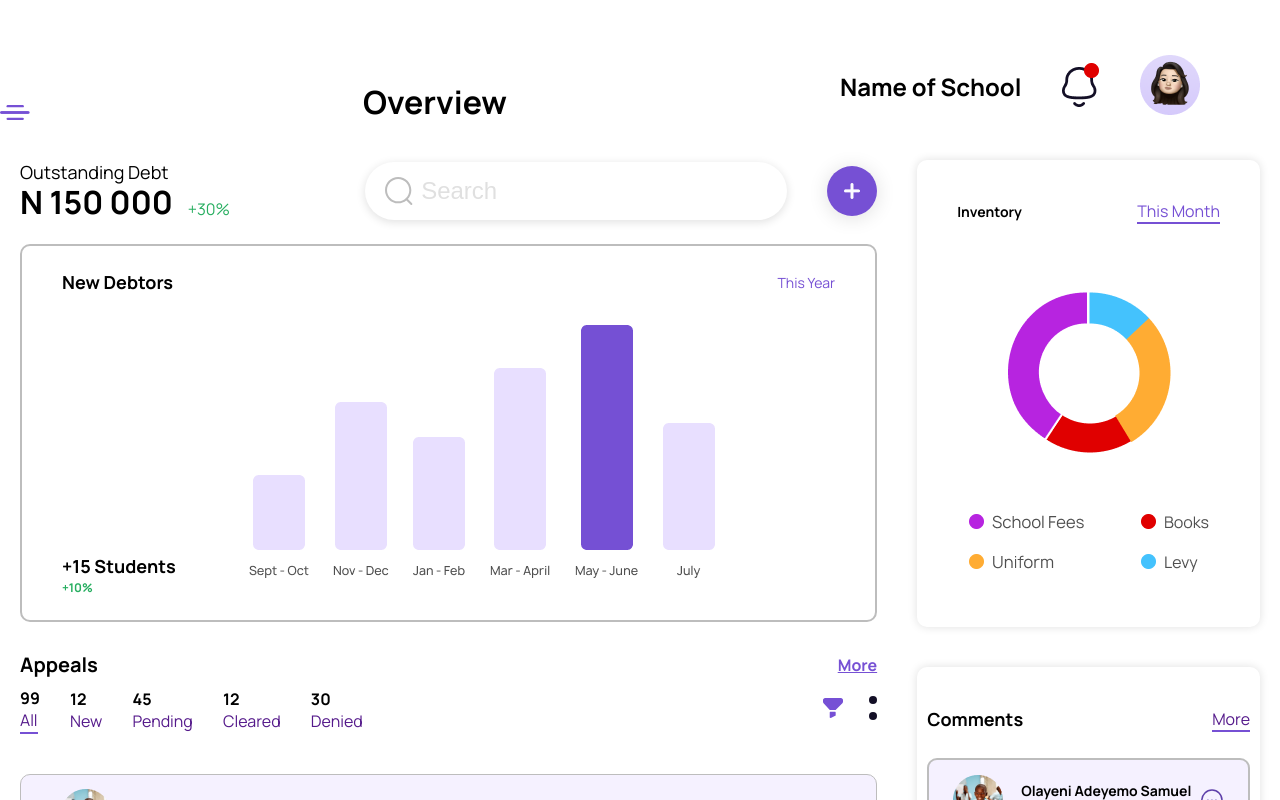
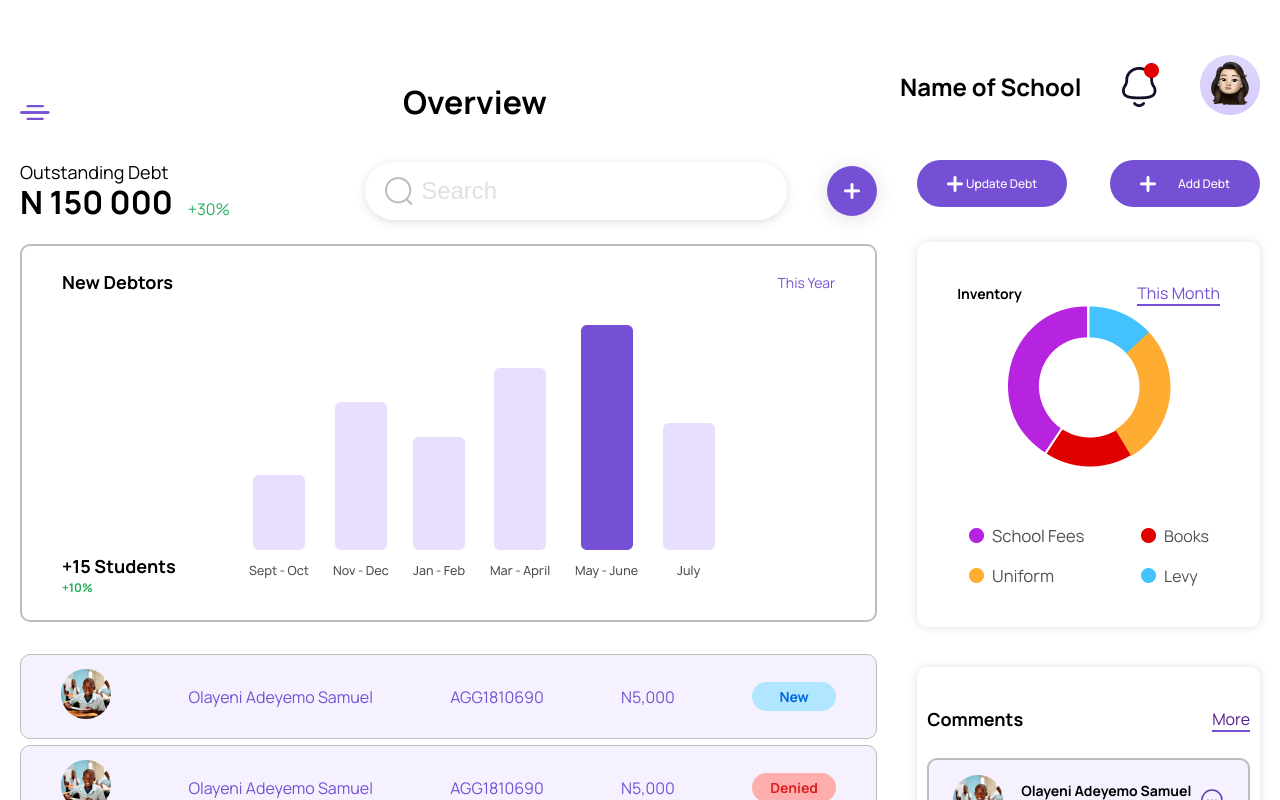
Before and after one commit to zuri-training/My_debtors_Team35, a Next.js app in the folder Frontend/studebt/: page /school/dashboard in a window 1280 px wide. Shown: the top 800 px of the page. Built offline with nearby package versions, Linux system fonts and the light colour scheme.

Commit message:
Fixed some corrections in the school dashboard

```diff
--- a/Frontend/studebt/components/SchoolMain.js
+++ b/Frontend/studebt/components/SchoolMain.js
@@ -45,7 +45,7 @@ const SchoolMain = () => {
                     </div>
                 </div>
                 <div className="main-center-bottom">
-                    <div className="main-center-bottom-top">
+                    {/* <div className="main-center-bottom-top">
                         <h6 className=''>Appeals</h6>
                         <div className="main-center-bottom-top-more">
                             <Link href=""><a className='secondary-btn'>More</a></Link>
@@ -108,7 +108,7 @@ const SchoolMain = () => {
                             <img src="/images/sort.svg" alt="" id='debtors-sort-icon' />
                             <img src="/images/option.svg" alt="" id='debtors-option-icon' />
                         </div>
-                    </div>
+                    </div> */}
                     <div className="main-center-bottom-debtors">
                         <div className="main-center-bottom-debtors-debtor">
                             <div className="main-center-bottom-debtors-debtor-profile-img">
@@ -165,6 +165,16 @@ const SchoolMain = () => {
                 </div>
             </div>
             <div className="school-main-right">
+                <div className="school-main-right-debtors-edit" >
+                    <div className="school-main-rights-debtors-edit-update-debt">
+                        <img src="/images/Plus.png" alt="" />
+                        <div className="">Update Debt</div>
+                    </div>
+                    <div className="school-main-rights-debtors-edit-add-debt">
+                        <img src="/images/Plus.png" alt="" />
+                        <div className="">Add Debt</div>
+                    </div>
+                </div>
                 <div className="school-main-right-inventory-box">
                     <div className="school-main-right-inventory-box-top">
                         <div className="st-bold">
--- a/Frontend/studebt/styles/schoolDash.css
+++ b/Frontend/studebt/styles/schoolDash.css
@@ -82,7 +82,7 @@
     display: flex;
     justify-content: flex-start;
     align-items: center;
-    font-size: 24px;
+    font-size: 16px;
 }
 
 .side-bar-menu-item:hover {
@@ -116,7 +116,6 @@
     display: flex;
     justify-content: space-between;
     align-items: flex-end;
-    margin-right: 40px;
     padding-right: 40px;
     position: sticky;
     top: 0;
@@ -344,13 +343,38 @@
 }
 
 /* School Main Right */
-.school-main-right {
-}
 
 /* School Main Inventory */
 
+.school-main-right-debtors-edit {
+    display: flex;
+    justify-content: space-between;
+    align-items: center;
+    margin-bottom: 35px;
+}
+
+
+/* .school-main-rights-debtors-edit-update- img,
+.school-main-rights-debtors-edit-add-debt {
+
+} */
+.school-main-rights-debtors-edit-update-debt,
+.school-main-rights-debtors-edit-add-debt {
+    background-color: var(--secondary-btn);
+    font-size: 14px;
+    max-width: 170px;
+    width: 100%;
+    font-weight: 500;
+    color: white;
+    display: flex;
+    justify-content: space-between;
+    align-items: center;
+    border-radius: 50px;
+    padding: 15px 30px;
+}
+
 .school-main-right-inventory-box {
-    height: 467px;
+    height: 385px;
     width: 100%;
     box-shadow: 0px 0px 10px 0.1px var(--grey5);
     border-radius: 10px;
@@ -433,6 +457,17 @@
 }
 
 @media (max-width: 1450px) {
+
+    .school-topbar {
+        padding: 0px 20px;
+    }
+
+    .school-main-rights-debtors-edit-add-debt,
+    .school-main-rights-debtors-edit-update-debt {
+        max-width: 150px;
+        font-size: 12px;
+        /* padding: 10px 20px; */
+    }
 
     .school-main {
         margin: 0px 20px;
```
